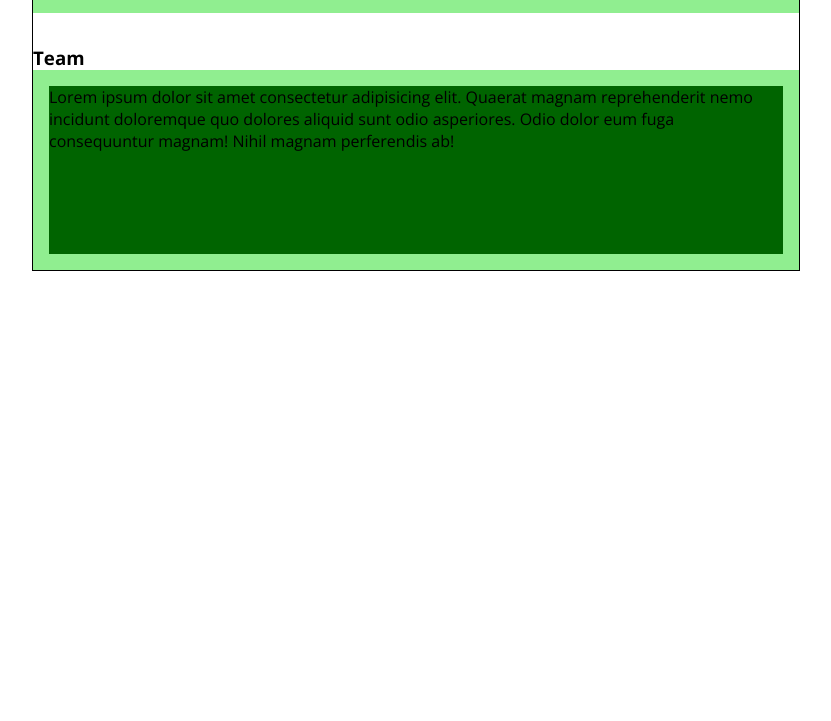
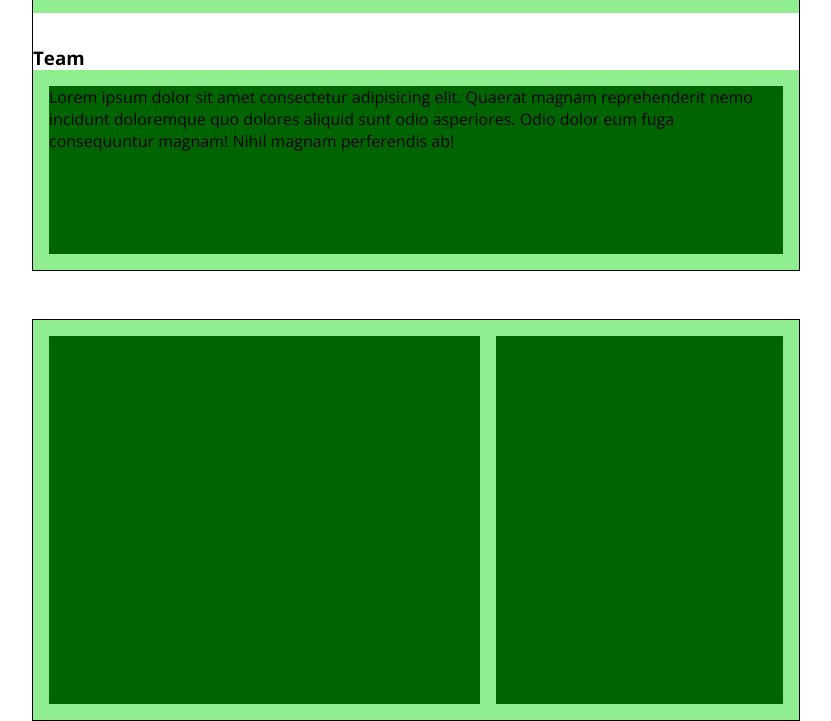
Before and after one commit to DanieleCascio-dev/htmlcss-dropbox, a plain HTML site: page index.html in a window 1280 px wide. Shown: the part 1531-2252 px from the top of the page, without its empty margins (224-1055 px from the left). Before the commit the page ends 1850 px from the top, so only its background shows below. Drawn offline with nearby package versions, Linux system fonts and the light colour scheme.

Commit message:
add: section partner

```diff
--- a/css/style.css
+++ b/css/style.css
@@ -121,7 +121,7 @@ nav {
 
 /* MAIN */
 
-/* Section */
+/* Section Buisness */
 
 .row-buisness {
   /* debug */
@@ -152,6 +152,27 @@ nav {
 .row-enterprise div {
   background-color: darkgreen;
 }
-/* /Section */
+/* /Section buisness */
+
+/* section partner */
+
+.partner-section {
+  /* debug */
+  min-height: 400px;
+  background-color: lightgreen;
+}
+
+.row-partner {
+  min-height: 400px;
+  width: 100%;
+  padding: 1rem;
+  gap: 1rem;
+}
+
+.row-partner .col {
+  /* debug */
+  background-color: darkgreen;
+}
+/* /section partner */
 
 /* /MAIN */
--- a/index.html
+++ b/index.html
@@ -40,7 +40,7 @@
 
     <!-- Main -->
 
-    <!-- section -->
+    <!-- section buisness -->
     <section class="container-small m-btm-big">
       <h2>Trova il piano biosness che fa per te</h2>
       <div class="section-actions">
@@ -73,7 +73,16 @@
       </div>
       <!-- /enterprise plan -->
     </section>
-    <!-- /section -->
+    <!-- /section buisness -->
+
+    <!-- section partner -->
+    <section class="partner-section container-small">
+      <div class="row-partner flex">
+        <div class="col c-large"></div>
+        <div class="col c-small"></div>
+      </div>
+    </section>
+    <!-- section partner -->
 
     <!-- /Main -->
   </body>
```
